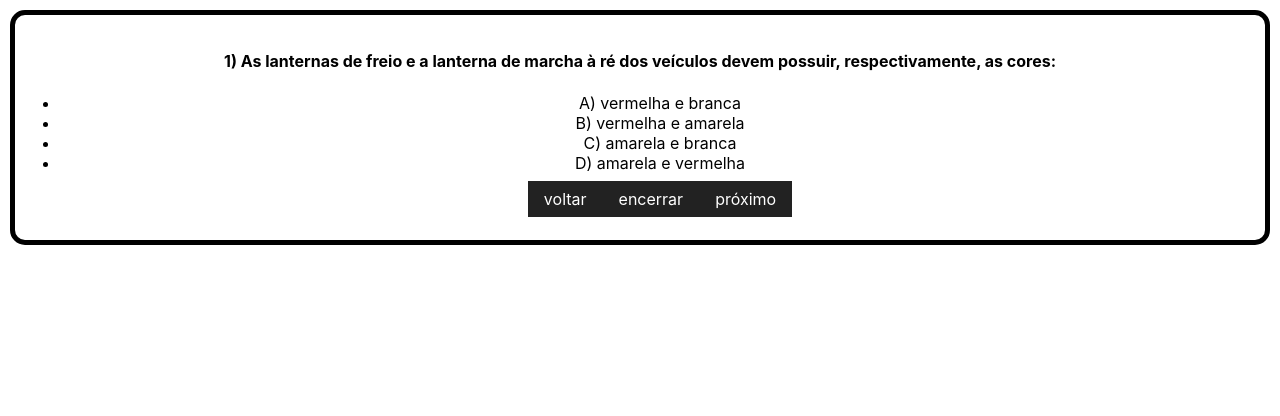
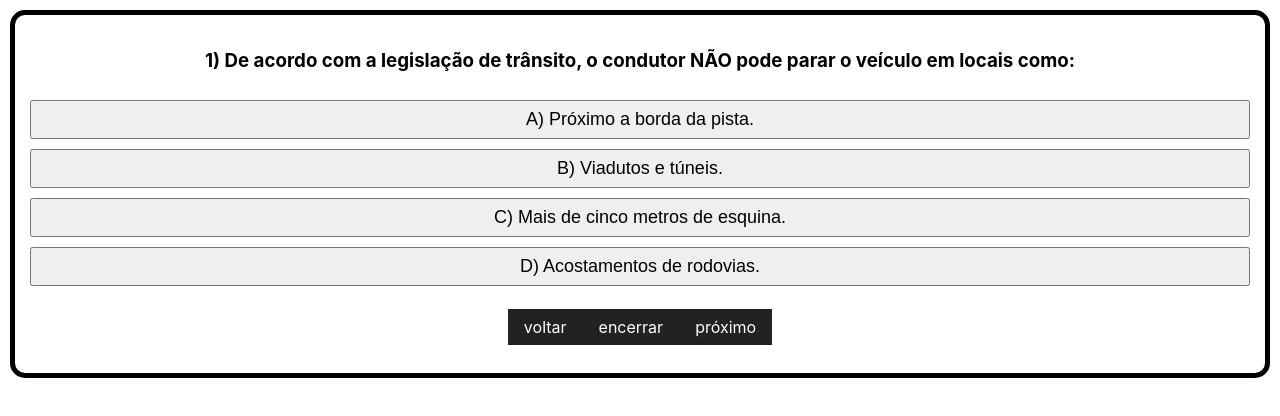
Before and after one commit to edsonmendz/questionario, a React (Create React App) app: page /perguntas in a window 1280 px wide. Shown: the top 416 px of the page. Built offline with nearby package versions, Linux system fonts and the light colour scheme.

Commit message:
em andamento

```diff
--- a/src/layout/botao.css
+++ b/src/layout/botao.css
@@ -9,3 +9,7 @@
 .btn:hover {
     color: #ffbb33;
 }
+
+.escolhido {
+    background-color: aqua;
+}
--- a/src/paginas/perguntas.css
+++ b/src/paginas/perguntas.css
@@ -0,0 +1,14 @@
+ul {
+    list-style: none;
+    padding: 5px 10px;
+}
+
+li {
+    padding: 5px 0px;
+}
+
+button {
+    padding: 7px;
+    font-size: 18px;
+    width: 100%;
+}
--- a/src/paginas/perguntas.jsx
+++ b/src/paginas/perguntas.jsx
@@ -1,4 +1,5 @@
 import Botao from "../layout/botao"
+import './perguntas.css'
 import { useState, useEffect } from "react";
 
 function Perguntas() {
@@ -11,15 +12,17 @@ function Perguntas() {
     // contador de estados
     let encerrado = false;
 
-    // Array para armazenar as perguntas sorteadas
+    // Array para armazenar as perguntas e respostas sorteadas
     const [perguntasSorteadas, setPerguntasSorteadas] = useState([]);
+    const [respostasSorteadas, setRespostasSorteadas] = useState([]);
+    const [classesEscolhidas, setClassesEscolhidas] = useState([]);
 
-    // Função para randomizar perguntas
+    // Função para randomizar perguntas e respostas
     function randomizarPerguntas() {
         const maximoPerguntas = 30;
         const sorteadas = [];
         while (sorteadas.length < maximoPerguntas) {
-            const numeroAleatorio = Math.floor(Math.random() * json.length);
+            const numeroAleatorio = Math.floor(Math.random() * json.length - 1);
             if (!sorteadas.includes(numeroAleatorio)) {
                 sorteadas.push(numeroAleatorio);
             }
@@ -27,13 +30,32 @@ function Perguntas() {
         return sorteadas;
     }
 
-    // Chamada para randomizar as perguntas quando o componente é montado
+    function randomizarRespostas() {
+        const maximoRespostas = 4;
+        const sorteadas = [];
+        while (sorteadas.length < maximoRespostas) {
+            const numeroAleatorio = Math.floor(Math.random() * 4);
+            if (!sorteadas.includes(numeroAleatorio)) {
+                sorteadas.push(numeroAleatorio);
+            }
+        }
+        return sorteadas;
+    }
+
+    // Chamada para randomizar as perguntas e respostas quando o componente é montado
     useEffect(() => {
         setPerguntasSorteadas(randomizarPerguntas());
     }, []);
 
+    useEffect(() => {
+        setRespostasSorteadas(randomizarRespostas());
+    }, []);
+
     // Renderizar o componente somente quando perguntasSorteadas estiver pronto
     if (perguntasSorteadas.length === 0) {
+        return null;
+    }
+    if (respostasSorteadas.length === 0) {
         return null;
     }
 
@@ -55,19 +77,31 @@ function Perguntas() {
         }
     }
 
+    // Variando a ordem das perguntas
     const perguntaAtualObjeto = json[perguntasSorteadas[perguntaAtual]];
+    let resposta1 = 'r0' + (respostasSorteadas[0] + 1)
+    let resposta2 = 'r0' + (respostasSorteadas[1] + 1)
+    let resposta3 = 'r0' + (respostasSorteadas[2] + 1)
+    let resposta4 = 'r0' + (respostasSorteadas[3] + 1)
 
-    console.log(json[perguntasSorteadas[perguntaAtual]])
+    function escolher(resposta) {
+        // Limpar todas as classes existentes em todos os botões
+        document.querySelectorAll('button').forEach(button => {
+            button.classList.remove('escolhido');
+        });
+        // Adicionar a classe 'escolhido' ao botão clicado
+        resposta.target.classList.add('escolhido');
+    }
 
     return (
         <div>
-            <h4><span>{perguntaAtual + 1 + ") "}</span>{perguntaAtualObjeto.pergunta}</h4>
+            <h3><span>{perguntaAtual + 1 + ") "}</span>{perguntaAtualObjeto.pergunta}</h3>
             <div>
                 <ul>
-                    <li><span>{"A) "}</span>{perguntaAtualObjeto.r01}</li>
-                    <li><span>{"B) "}</span>{perguntaAtualObjeto.r02}</li>
-                    <li><span>{"C) "}</span>{perguntaAtualObjeto.r03}</li>
-                    <li><span>{"D) "}</span>{perguntaAtualObjeto.r04}</li>
+                    <li><button id="r1" onClick={escolher}><span>{"A) "}</span>{perguntaAtualObjeto[resposta1]}</button></li>
+                    <li><button id="r2" onClick={escolher}><span>{"B) "}</span>{perguntaAtualObjeto[resposta2]}</button></li>
+                    <li><button id="r3" onClick={escolher}><span>{"C) "}</span>{perguntaAtualObjeto[resposta3]}</button></li>
+                    <li><button id="r4" onClick={escolher}><span>{"D) "}</span>{perguntaAtualObjeto[resposta4]}</button></li>
                 </ul>
             </div>
             <ul>
```
